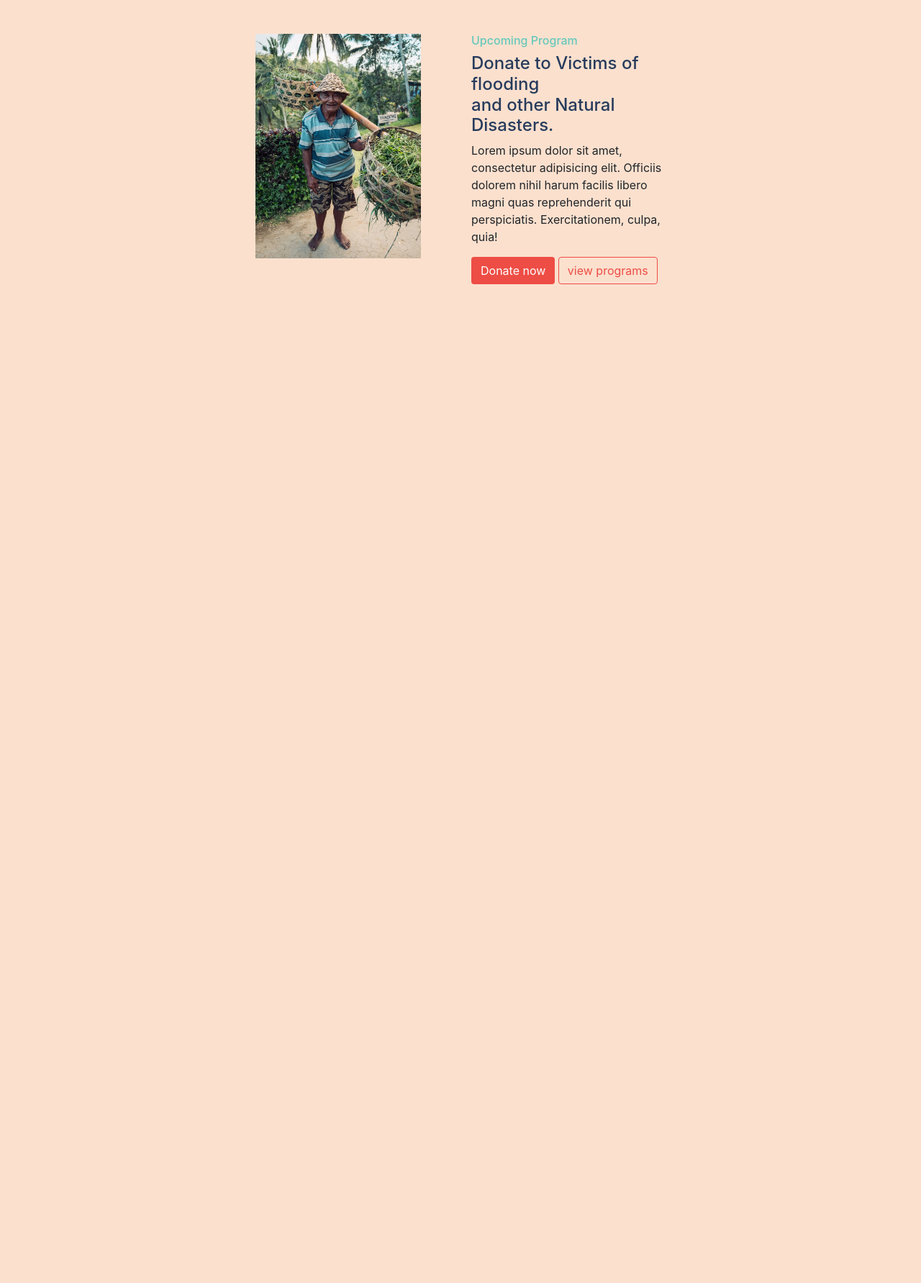
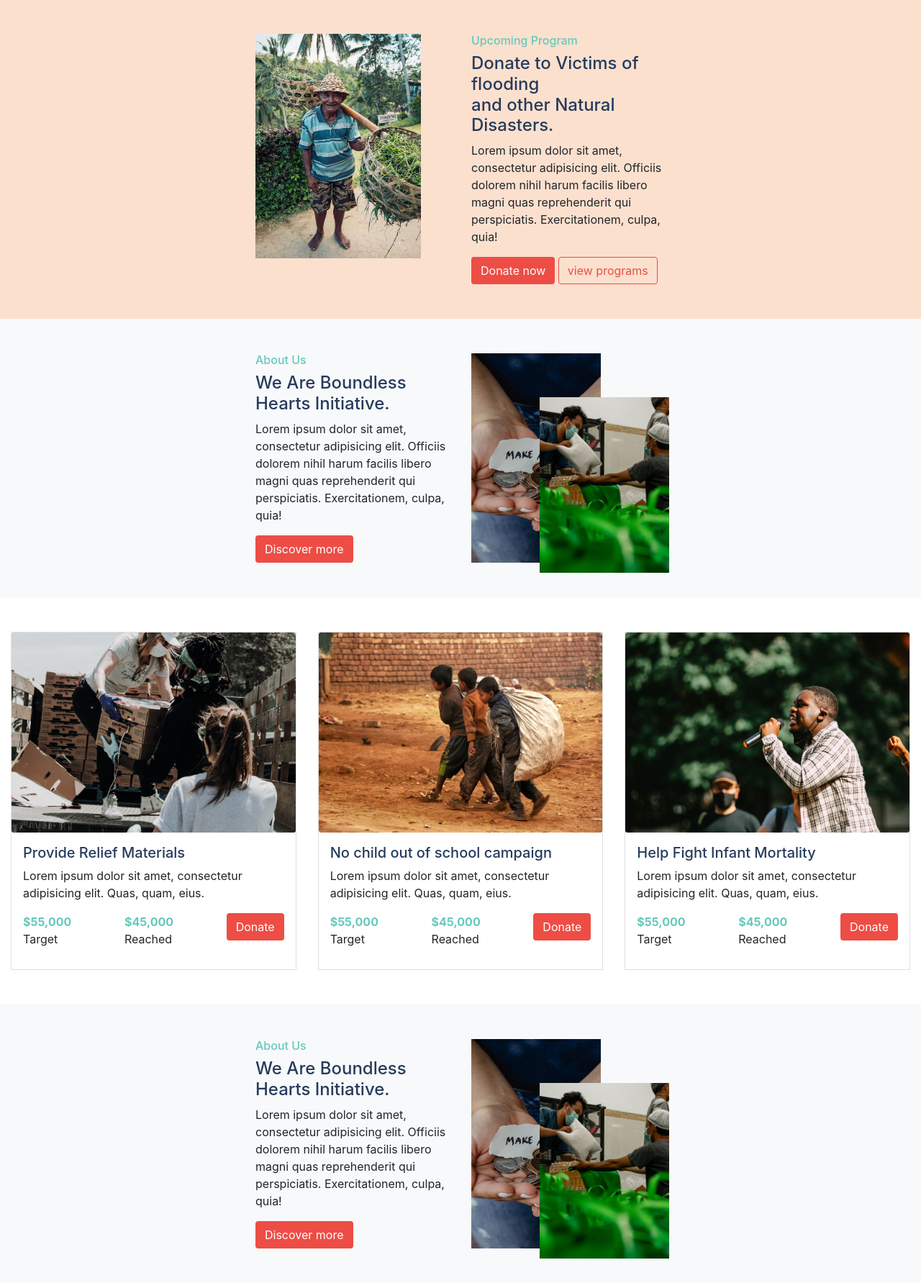
Before and after one commit to Yagazinho/boundless, a PHP site: page / in a window 1280 px wide. Shown: the part 573-2356 px from the top of the page at 72% size. Before the commit the page ends 1016 px from the top, so only its background shows below. Run offline with PHP 8.4, Linux system fonts and the light colour scheme.

Commit message:
done with cards

```diff
--- a/assets/css/custom.css
+++ b/assets/css/custom.css
@@ -72,9 +72,34 @@
 	border: 1px solid #ed4d45;
 }
 
+.about-sec2 .btn-theme:hover {
+	color: #ed4d45;
+	border: 1px solid #ed4d45;
+}
+
+.card {
+	height: 470px !important;
+	width: auto !important;
+	border-radius: 0 !important;
+}
+
+.card-img {
+	height: 278px !important;
+}
+
+.about-sec3 .btn-theme:hover {
+	color: #ed4d45;
+	border: 1px solid #ed4d45;
+}
+
 .custom-gap {
 	max-width: 600px !important;
 	margin: 0 auto !important;
 }
 
+.img-t {
+	margin: 61px 0 -20px -85px !important;
+	height: fit-content !important;
+}
+
 @media screen and (max-width:974px) {}
--- a/index.html
+++ b/index.html
@@ -83,7 +83,120 @@
 			</div>
 		</div>
 		<div class="about-sec2 bg-light">
+			<div class="container">
+				<div class="row custom-gap py-5">
+					<div class="col-md-6">
+						<h6 class="text-turq">About Us</h6>
+						<h4 class="text-db">We Are Boundless Hearts Initiative.</h4>
+						<p>Lorem ipsum dolor sit amet, consectetur adipisicing elit. Officiis dolorem nihil harum facilis libero magni quas reprehenderit qui perspiciatis. Exercitationem, culpa, quia!</p>
+						<div class="button-group">
+							<a href="" class="btn btn-md btn-theme">Discover more</a>
+						</div>
+					</div>
+					<div class="col-md-6 d-flex">
+						<img src="assets/media/images/pages/index/about5.jpg" alt="" class="img-fluid" style="width:180px;">
+						<img src="assets/media/images/pages/index/about4.jpg" alt="" class="img-fluid img-t" style="width:180px;">
+					</div>
+				</div>
+			</div>
+		</div>
+		<!--cards -->
+		<div class="container-fluid">
+			<div class="about-sec3 my-5">
+				<div class="row">
+					<div class="col-md-4">
+						<div class="card">
+							<div class="card-body p-0">
+								<img src="assets/media/images/pages/index/card2.jpg" class="card-img" alt="">
+								<div class="p-3">
+									<h5 class="text-db">Provide Relief Materials</h5>
+									<p>Lorem ipsum dolor sit amet, consectetur adipisicing elit. Quas, quam, eius.</p>
+									<div class="d-flex justify-content-center">
+										<div class="numb">
+											<span class="text-turq"><strong>$55,000</strong></span><br>
+											<p class="text-gray">Target</p>
+										</div>
+										<div class="numb mx-auto">
+											<span class="text-turq"><strong>$45,000</strong></span>
+											<p class="text-gray">Reached</p>
+										</div>
+										<div class="numb">
+											<a href="" class="btn btn-theme">Donate</a>
+										</div>
+									</div>
+								</div>
+							</div>
+						</div>
+					</div>
+					<div class="col-md-4">
+						<div class="card">
+							<div class="card-body p-0">
+								<img src="assets/media/images/pages/index/card3.jpg" class="card-img" alt="">
+								<div class="p-3">
+									<h5 class="text-db">No child out of school campaign</h5>
+									<p>Lorem ipsum dolor sit amet, consectetur adipisicing elit. Quas, quam, eius.</p>
+									<div class="d-flex justify-content-center">
+										<div class="numb">
+											<span class="text-turq"><strong>$55,000</strong></span><br>
+											<p class="text-gray">Target</p>
+										</div>
+										<div class="numb mx-auto">
+											<span class="text-turq"><strong>$45,000</strong></span>
+											<p class="text-gray">Reached</p>
+										</div>
+										<div class="numb">
+											<a href="" class="btn btn-theme">Donate</a>
+										</div>
+									</div>
+								</div>
+							</div>
+						</div>
+					</div>
+					<div class="col-md-4">
+						<div class="card">
+							<div class="card-body p-0">
+								<img src="assets/media/images/pages/index/card1.jpg" class="card-img" alt="">
+								<div class="p-3 align-items-center py-auto">
+									<h5 class="text-db">Help Fight Infant Mortality</h5>
+									<p>Lorem ipsum dolor sit amet, consectetur adipisicing elit. Quas, quam, eius.</p>
+									<div class="d-flex justify-content-center">
+										<div class="numb">
+											<span class="text-turq"><strong>$55,000</strong></span><br>
+											<p class="text-gray">Target</p>
+										</div>
+										<div class="numb mx-auto">
+											<span class="text-turq"><strong>$45,000</strong></span>
+											<p class="text-gray">Reached</p>
+										</div>
+										<div class="numb">
+											<a href="" class="btn btn-theme">Donate</a>
+										</div>
+									</div>
+								</div>
+							</div>
+						</div>
+					</div>
+				</div>
+			</div>
+		</div>
 
+		<div class="about-sec4 bg-light">
+			<div class="container">
+				<div class="row custom-gap py-5">
+					<div class="col-md-6">
+						<h6 class="text-turq">About Us</h6>
+						<h4 class="text-db">We Are Boundless Hearts Initiative.</h4>
+						<p>Lorem ipsum dolor sit amet, consectetur adipisicing elit. Officiis dolorem nihil harum facilis libero magni quas reprehenderit qui perspiciatis. Exercitationem, culpa, quia!</p>
+						<div class="button-group">
+							<a href="" class="btn btn-md btn-theme">Discover more</a>
+						</div>
+					</div>
+					<div class="col-md-6 d-flex">
+						<img src="assets/media/images/pages/index/about5.jpg" alt="" class="img-fluid" style="width:180px;">
+						<img src="assets/media/images/pages/index/about4.jpg" alt="" class="img-fluid img-t" style="width:180px;">
+					</div>
+				</div>
+			</div>
 		</div>
 	</main>
 	<footer></footer>
```
Also changed, not shown: assets/media/images/pages/index/about4.jpg (added), assets/media/images/pages/index/about5.jpg (added), assets/media/images/pages/index/about6.jpg (added), assets/media/images/pages/index/card1.jpg (added), assets/media/images/pages/index/card2.jpg (added), assets/media/images/pages/index/card3.jpg (added), assets/media/images/pages/index/josh-hild-zWCKJjPCl0s-unsplash.jpg (added), 1 other file.
